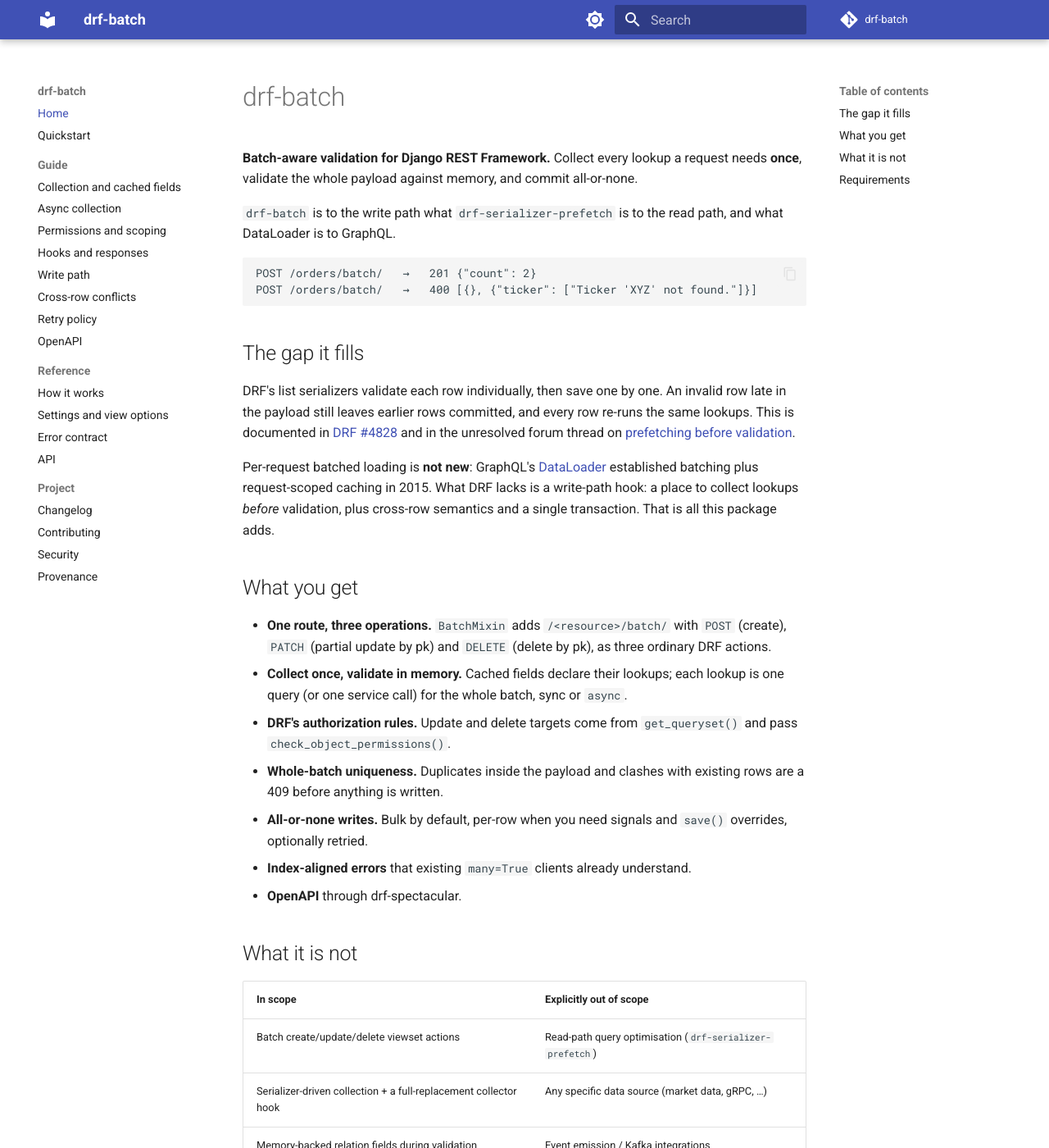
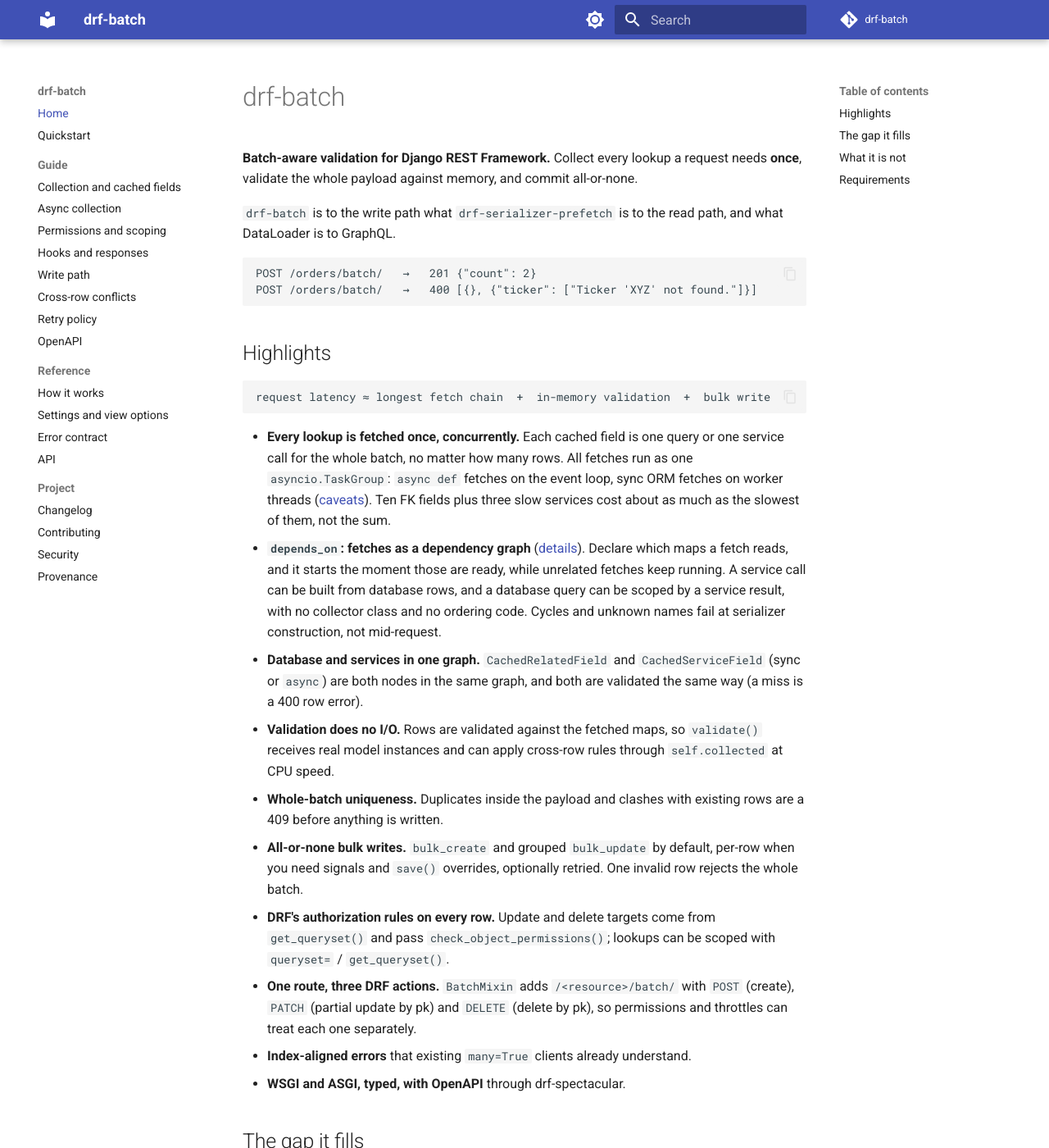
Before and after one commit to matink112/drf-batch, an MkDocs documentation site: the page built from docs/index.md, in a window 1280 px wide and 1400 px high. Shown: the whole window at 82% size. Built offline with MkDocs 1.6.1 and Material for MkDocs 9.7.7, drawn with Linux system fonts in a browser that asks for light colours; comment, search, counter and statistics services are not loaded.

Commit message:
docs: add highlights section to README and docs index
Lead both pages with what sets drf-batch apart: the latency model
(longest fetch chain + in-memory validation + bulk write), concurrent
collection of every DB and service lookup, depends_on dependency
graphs, I/O-free validation, 409 conflicts, all-or-none bulk writes,
per-row DRF authorization and index-aligned errors.

Fold the docs index's "What you get" list into the new section.

````diff
--- a/docs/index.md
+++ b/docs/index.md
@@ -11,6 +11,46 @@
 POST /orders/batch/   →   201 {"count": 2}
 POST /orders/batch/   →   400 [{}, {"ticker": ["Ticker 'XYZ' not found."]}]
 ```
+
+## Highlights
+
+```text
+request latency ≈ longest fetch chain  +  in-memory validation  +  bulk write
+```
+
+- **Every lookup is fetched once, concurrently.** Each cached field is one
+  query or one service call for the whole batch, no matter how many rows.
+  All fetches run as one `asyncio.TaskGroup`: `async def` fetches on the
+  event loop, sync ORM fetches on worker threads
+  ([caveats](guide/collection.md#transactions)). Ten FK fields plus three
+  slow services cost about as much as the slowest of them, not the sum.
+- **`depends_on`: fetches as a dependency graph**
+  ([details](guide/collection.md#concurrency-and-depends_on)). Declare which maps a fetch
+  reads, and it starts the moment those are ready, while unrelated fetches
+  keep running. A service call can be built from database rows, and a
+  database query can be scoped by a service result, with no collector class
+  and no ordering code. Cycles and unknown names fail at serializer
+  construction, not mid-request.
+- **Database and services in one graph.** `CachedRelatedField` and
+  `CachedServiceField` (sync or `async`) are both nodes in the same graph,
+  and both are validated the same way (a miss is a 400 row error).
+- **Validation does no I/O.** Rows are validated against the fetched maps, so
+  `validate()` receives real model instances and can apply cross-row rules
+  through `self.collected` at CPU speed.
+- **Whole-batch uniqueness.** Duplicates inside the payload and clashes with
+  existing rows are a 409 before anything is written.
+- **All-or-none bulk writes.** `bulk_create` and grouped `bulk_update` by
+  default, per-row when you need signals and `save()` overrides, optionally
+  retried. One invalid row rejects the whole batch.
+- **DRF's authorization rules on every row.** Update and delete targets come
+  from `get_queryset()` and pass `check_object_permissions()`; lookups can be
+  scoped with `queryset=` / `get_queryset()`.
+- **One route, three DRF actions.** `BatchMixin` adds `/<resource>/batch/`
+  with `POST` (create), `PATCH` (partial update by pk) and `DELETE` (delete by
+  pk), so permissions and throttles can treat each one separately.
+- **Index-aligned errors** that existing `many=True` clients already
+  understand.
+- **WSGI and ASGI, typed, with OpenAPI** through drf-spectacular.
 
 ## The gap it fills
 
@@ -26,24 +66,6 @@
 established batching plus request-scoped caching in 2015. What DRF lacks is a
 write-path hook: a place to collect lookups *before* validation, plus
 cross-row semantics and a single transaction. That is all this package adds.
-
-## What you get
-
-- **One route, three operations.** `BatchMixin` adds `/<resource>/batch/`
-  with `POST` (create), `PATCH` (partial update by pk) and `DELETE` (delete by
-  pk), as three ordinary DRF actions.
-- **Collect once, validate in memory.** Cached fields declare their lookups;
-  each lookup is one query (or one service call) for the whole batch, sync or
-  `async`.
-- **DRF's authorization rules.** Update and delete targets come from
-  `get_queryset()` and pass `check_object_permissions()`.
-- **Whole-batch uniqueness.** Duplicates inside the payload and clashes with
-  existing rows are a 409 before anything is written.
-- **All-or-none writes.** Bulk by default, per-row when you need signals and
-  `save()` overrides, optionally retried.
-- **Index-aligned errors** that existing `many=True` clients already
-  understand.
-- **OpenAPI** through drf-spectacular.
 
 ## What it is not
 
````
Also changed, not shown: README.md (+40 -0 lines), 1 other file.
